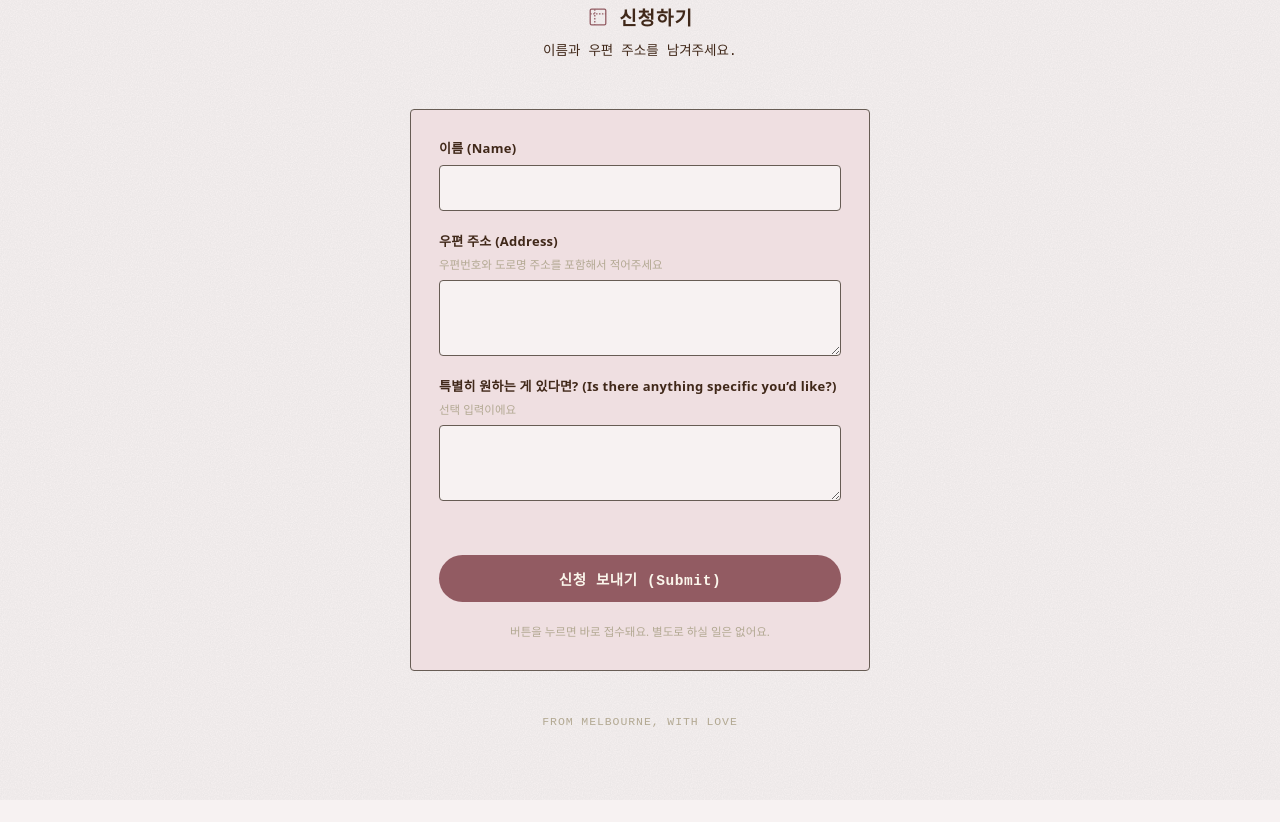
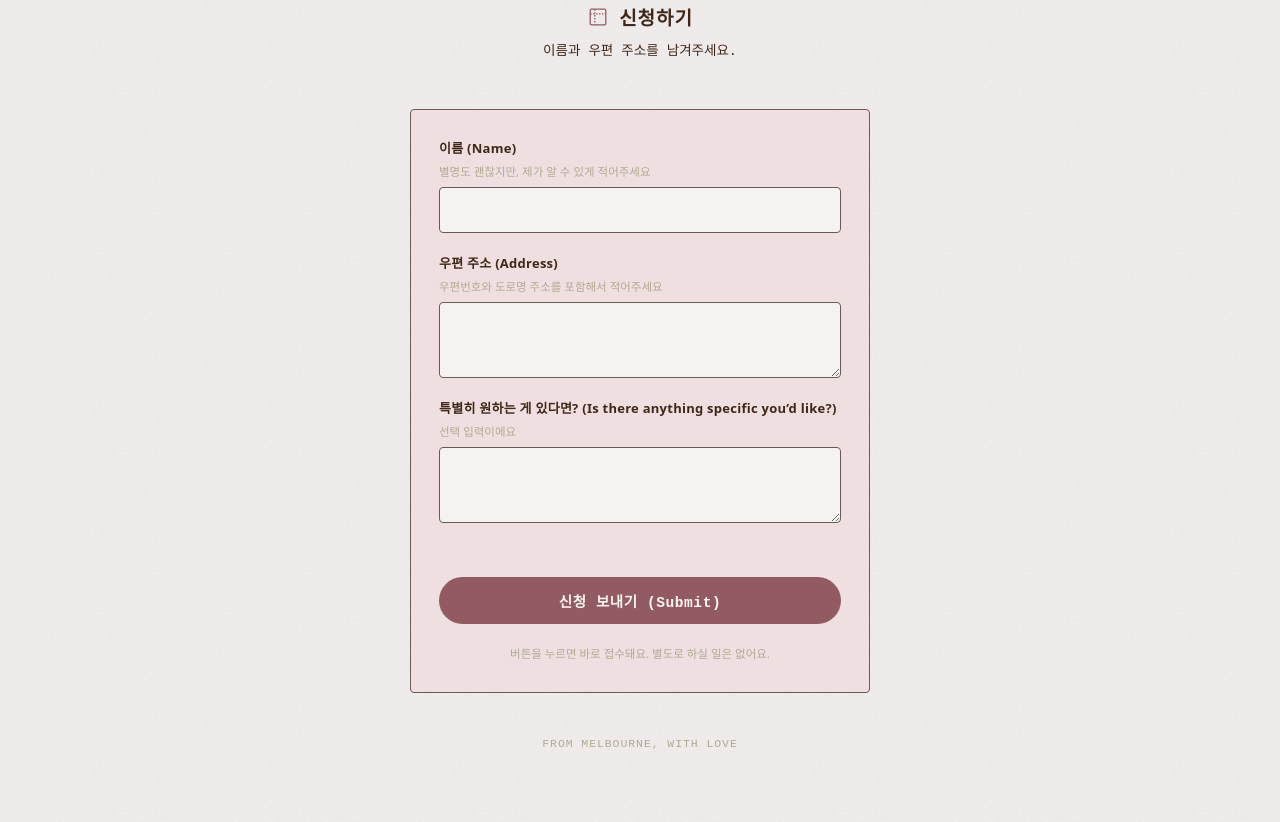
Before and after one commit to symarieChoi/the-letters, a plain HTML site: page index.html in a window 1280 px wide. Shown: the part 2308-3130 px from the top of the page. Before the commit the page ends 3108 px from the top, so only its background shows below. Drawn offline with Linux system fonts and the light colour scheme; a web font is replaced by a local one.

Commit message:
Add Explanation

```diff
--- a/index.html
+++ b/index.html
@@ -73,6 +73,7 @@
     <form id="signup-form" novalidate>
       <div class="field">
         <label for="name">이름 (Name)</label>
+        <span class="hint">별명도 괜찮지만, 제가 알 수 있게 적어주세요</span>
         <input type="text" id="name" name="name" autocomplete="name" required />
       </div>
 
```
Also changed, not shown: 1 other file.
